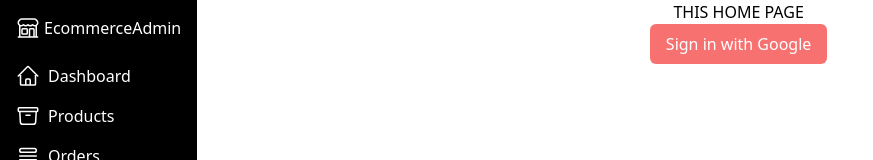
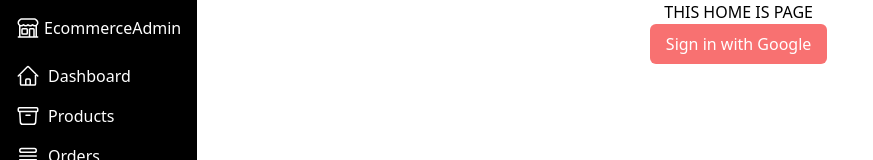
Before and after one commit to ereibor/e-commerce, a Next.js app: page / in a window 1280 px wide. Shown: the top 160 px of the page, without its empty margins (0-873 px from the left). Built offline with nearby package versions, Linux system fonts and the light colour scheme.

Commit message:
properly updated

```diff
--- a/app/page.jsx
+++ b/app/page.jsx
@@ -6,7 +6,7 @@ export default function Home() {
   return (
     <div className="flex-grow">
       <div className="flex flex-col items-center">
-       <div className="bg-white">THIS HOME PAGE</div>
+       <div className="bg-white">THIS HOME IS PAGE</div>
       <button
         onClick={() => signIn("google")}
         className=" bg-red-400  text-white p-2 px-4 rounded-md"
```
